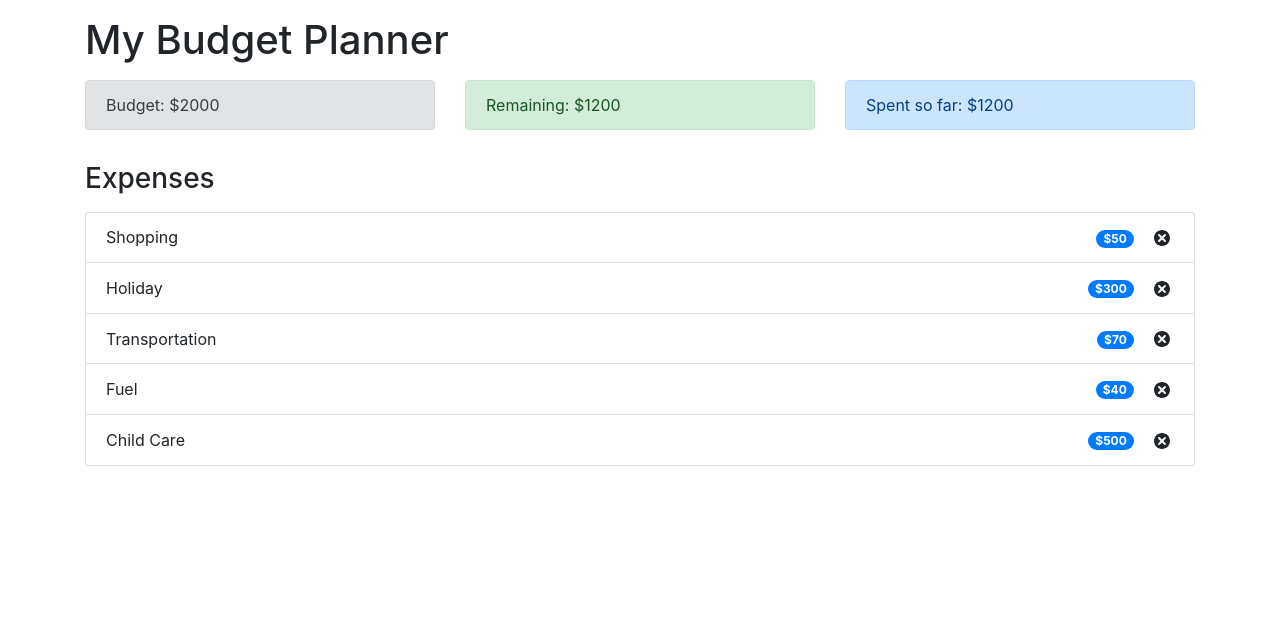
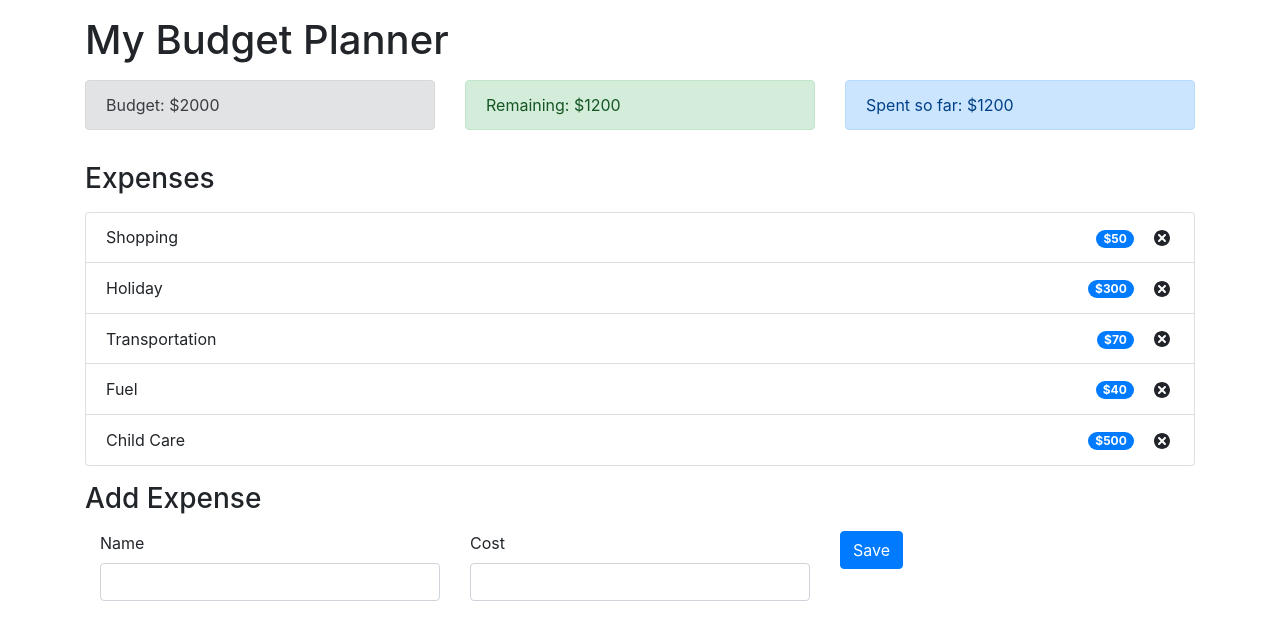
Before and after one commit to jessicalhansen/budget-tracker, a React (Create React App) app: page / in a window 1280 px wide. Shown: the top 640 px of the page. Built offline with nearby package versions, Linux system fonts and the light colour scheme.

Commit message:
Created AddExpenseForm component.

```diff
--- a/src/App.js
+++ b/src/App.js
@@ -4,6 +4,7 @@
 import Remaining from './components/Remaining';
 import ExpenseTotal from './components/ExpenseTotal';
 import ExpenseList from './components/ExpenseList';
+import AddExpenseForm from './components/AddExpenseForm';
 
 const App = () => {
   return (
@@ -26,6 +27,12 @@
           <ExpenseList />
         </div>
       </div>
+      <h3 className="mt-3">Add Expense</h3>
+      <div className="mt-3">
+        <div className="col-sm">
+          <AddExpenseForm />
+        </div>
+      </div>
     </div>
   )
 };
--- /dev/null
+++ b/src/components/AddExpenseForm.js
@@ -0,0 +1,26 @@
+import React from 'react';
+
+const AddExpenseForm = () => {
+
+    return(
+        <form>
+            <div className="row">
+                <div className="col-sm">
+                    <label htmlFor="name">Name</label>
+                    <input required="required" type="text" className="form-control" id="name" />
+                </div>
+                <div className="col-sm">
+                    <label htmlFor="cost">Cost</label>
+                    <input required="required" type="text" className="form-control" id="cost" />
+                </div>
+                <div className="col-sm">
+                    <button type="submit" className="btn btn-primary">
+                        Save
+                    </button>
+                </div>
+            </div>
+        </form>
+    )
+};
+
+export default AddExpenseForm;
```
Also changed, not shown: src/context/AppContext.js (added, +11 -0 lines).
